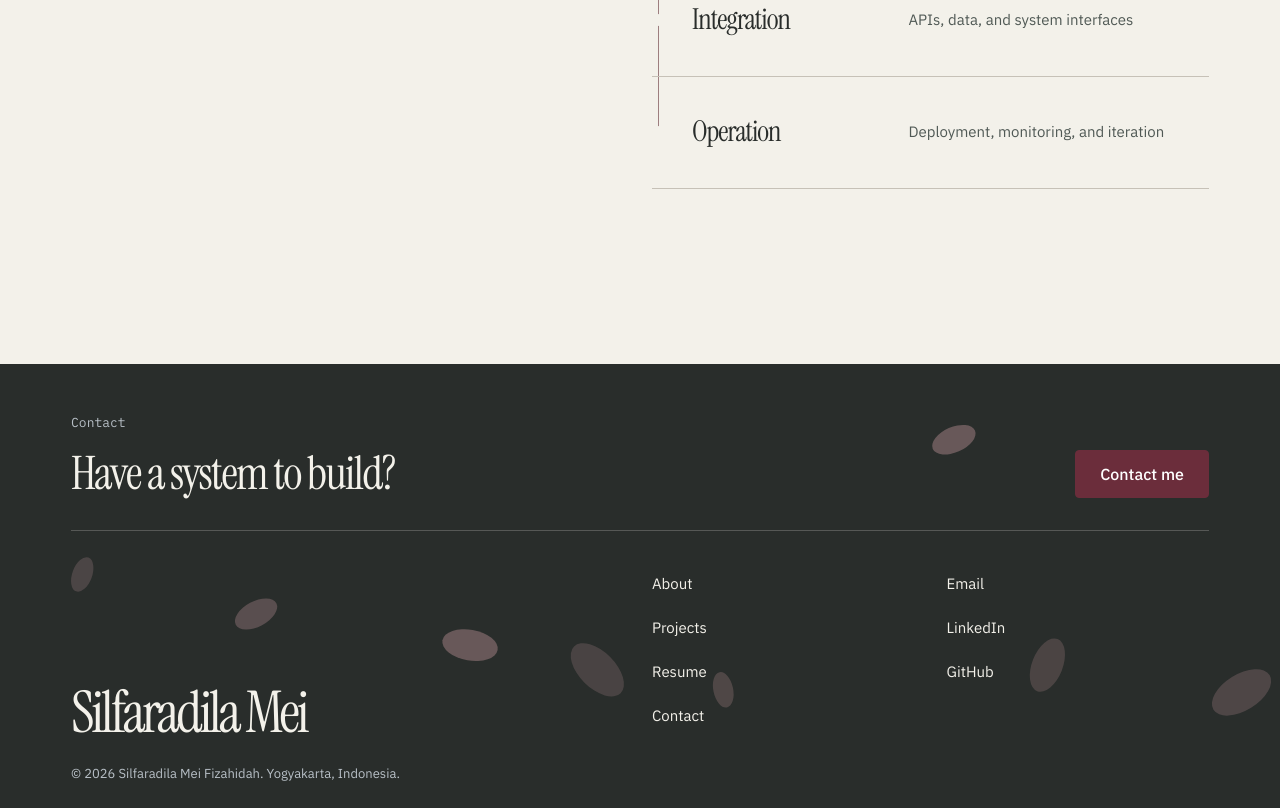
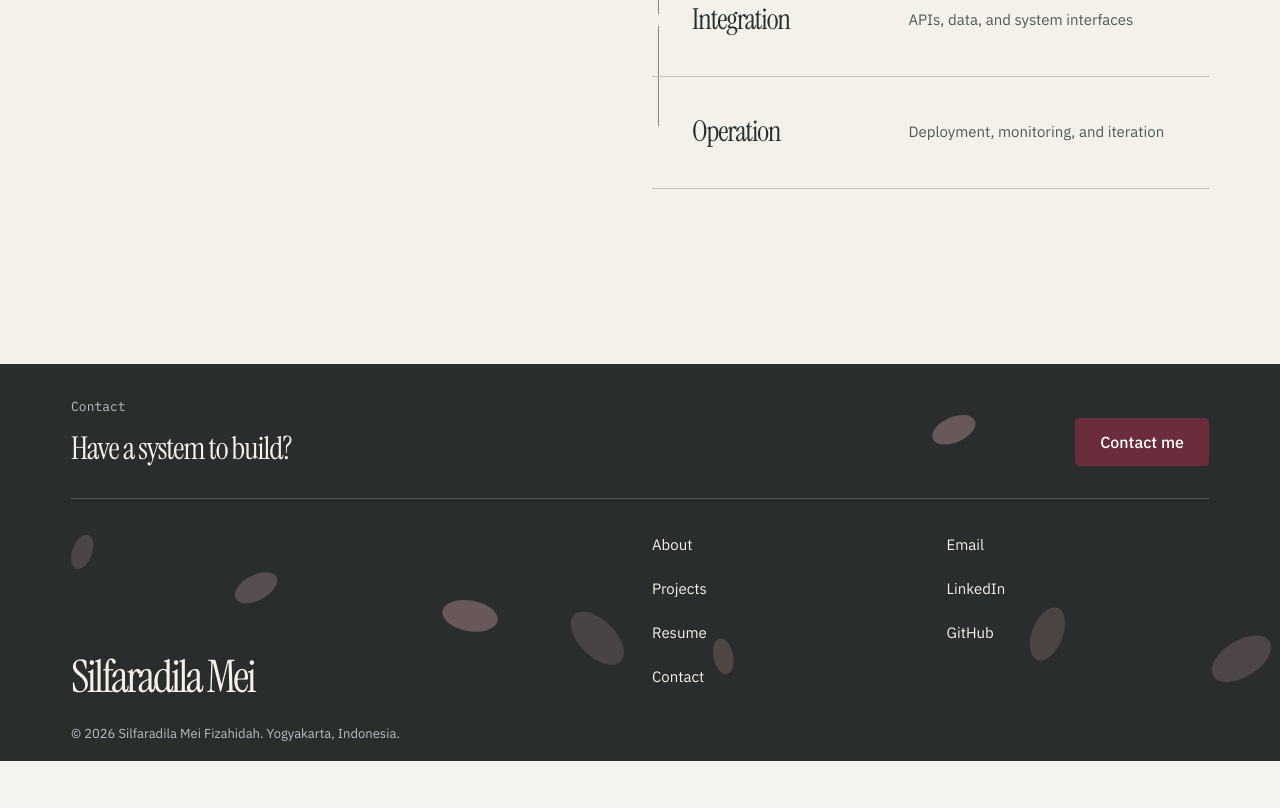
Before and after one commit to thisilfa/thisilfa-porto, an Astro site: page / in a window 1280 px wide. Shown: the part 5236-6044 px from the top of the page. After the commit the page ends 5997 px from the top, so only its background shows below. Built offline with nearby package versions, Linux system fonts and the light colour scheme; Astro itself is replaced by a stand-in of ours.

Commit message:
fix(design): reduce the home footer contact block
Owner review: the footer contact was too tall and too large. The home
footer drops its fixed min-height, tighter padding, and the contact
headline steps down from a 60px display size to a 2.25rem editorial
heading; the footer mark scales down to match.

```diff
--- a/src/components/footer.astro
+++ b/src/components/footer.astro
@@ -101,11 +101,11 @@ const hrefFor = (path: string) => withBase(localizedPath(path, lang));
     min-height: 18rem;
   }
   .footer--home {
-    min-height: 24rem;
+    min-height: 0;
   }
   .footer--home .inner {
-    padding-block: var(--space-7) var(--space-5);
-    gap: var(--space-6);
+    padding-block: var(--space-6) var(--space-4);
+    gap: var(--space-5);
   }
   .footer--compact .inner {
     align-content: space-between;
@@ -208,13 +208,13 @@ const hrefFor = (path: string) => withBase(localizedPath(path, lang));
   }
 
   .home-contact h2 {
-    max-width: 20ch;
+    max-width: 24ch;
     color: var(--canvas);
-    font-size: clamp(2rem, 3.6vw, 3.75rem);
+    font-size: clamp(1.5rem, 1.2vw + 1rem, 2.25rem);
   }
 
   .footer--home .footer-mark {
-    font-size: clamp(2rem, 4.5vw, 4rem);
+    font-size: clamp(1.75rem, 3.5vw, 3rem);
   }
   .footer--home .closing__links {
     grid-template-columns: minmax(0, 6fr) minmax(18rem, 6fr);
```
